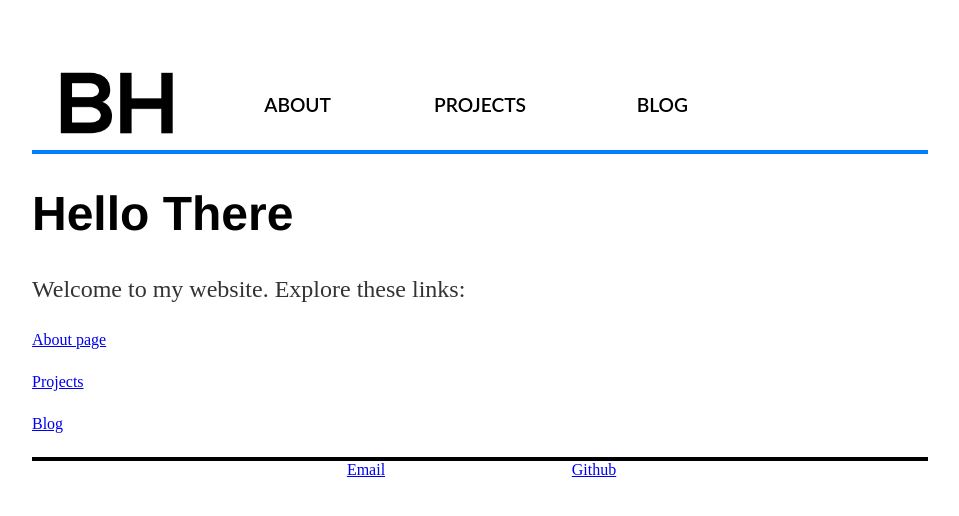
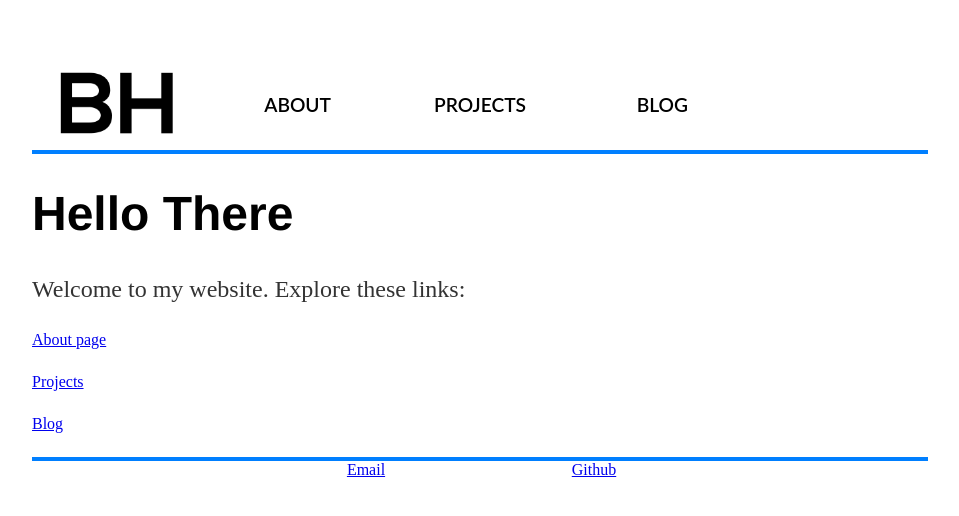
Before and after one commit to beauhodes/beauhodes.github.io, a Jekyll site: the page built from index.html, in a window 1280 px wide. Shown: the top 516 px of the page, without its empty margins (160-1119 px from the left). Built offline with Jekyll 4.4.1, drawn with Linux system fonts in a browser that asks for light colours.

Commit message:
Update main.css

```diff
--- a/css/main.css
+++ b/css/main.css
@@ -19,7 +19,7 @@ footer {
     grid-gap: 1em;
     align-items: center;
     text-align: center;
-    border-top: 4px solid black;
+    border-top: 4px solid #007fff;
 }
 @media screen and (max-width: 900px) {
   nav {
```
